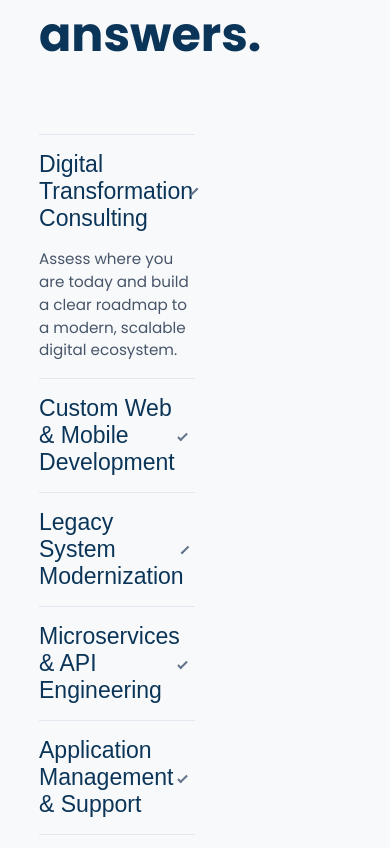
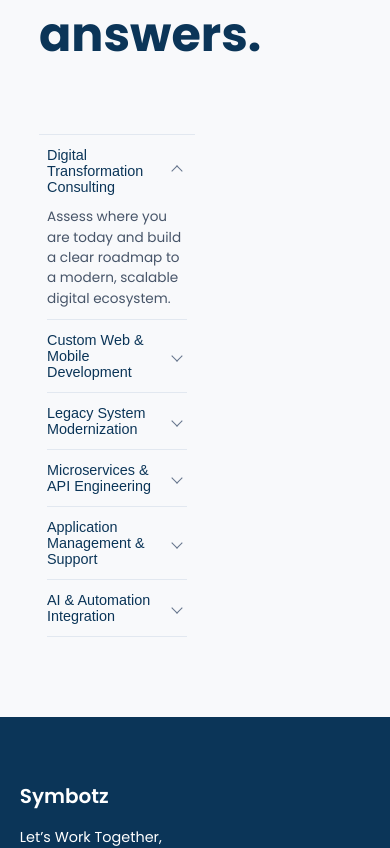
Before and after one commit to Somnath0411/yok, a React (Vite) app: page /services in a window 390 px wide. Shown: the part 4940-5788 px from the top of the page. Built offline with nearby package versions, Linux system fonts and the light colour scheme.

Commit message:
faq section responsiveness

```diff
--- a/src/assets/Accordian.css
+++ b/src/assets/Accordian.css
@@ -1,14 +1,15 @@
 .accordion-container {
   width: 100%;
-  max-width: 900px; /* Adjust as needed */
+  max-width: 900px;
+  margin: 0 auto;
   border-top: 1px solid #e2e8f0;
-  color:var(--darkblue);
-  font-family:'poppins',sans-serif;
+  color: var(--darkblue);
+  font-family: 'poppins', sans-serif;
+  padding: 0 16px;
 }
 
 .accordion-item {
   border-bottom: 1px solid #e2e8f0;
-
 }
 
 .accordion-trigger {
@@ -24,15 +25,20 @@
   text-align: left;
   cursor: pointer;
   transition: all 0.2s ease;
+  gap: 12px;
+}
 
-}
-.faq-question{
-  color:var(--darkblue);
+.faq-question {
+  color: var(--darkblue);
   font-weight: 500;
+  margin: 0;
+  flex: 1;
+  word-break: break-word;
 }
 
 .accordion-trigger:hover {
   text-decoration: pointer;
+  opacity: 0.8;
 }
 
 /* The Chevron Arrow */
@@ -44,6 +50,7 @@
   transform: rotate(45deg);
   transition: transform 0.2s ease;
   margin-right: 10px;
+  flex-shrink: 0;
 }
 
 .accordion-trigger.active .chevron {
@@ -59,7 +66,7 @@
 }
 
 .accordion-content.open {
-  max-height: 200px; /* High enough to contain text */
+  max-height: 500px;
   opacity: 1;
 }
 
@@ -68,5 +75,83 @@
   padding: 0 0 16px 0;
   color: #475569;
   font-size: 0.95rem;
-  line-height: 1.5;
+  line-height: 1.6;
 }
+
+/* Tablet Devices (768px and below) */
+@media (max-width: 768px) {
+  .accordion-container {
+    padding: 0 12px;
+  }
+
+  .accordion-trigger {
+    padding: 14px 0;
+    font-size: 0.95rem;
+  }
+
+  .faq-question {
+    font-size: 0.95rem;
+  }
+
+  .content-inner {
+    font-size: 0.9rem;
+    padding: 0 0 12px 0;
+  }
+
+  .chevron {
+    width: 9px;
+    height: 9px;
+    border-bottom: 1.5px solid #64748b;
+    border-right: 1.5px solid #64748b;
+    margin-right: 8px;
+  }
+}
+
+/* Mobile Devices (480px and below) */
+@media (max-width: 480px) {
+  .accordion-container {
+    padding: 0 8px;
+  }
+
+  .accordion-trigger {
+    padding: 12px 0;
+    gap: 8px;
+  }
+
+  .faq-question {
+    font-size: 0.9rem;
+  }
+
+  .content-inner {
+    font-size: 0.85rem;
+    padding: 0 0 10px 0;
+    line-height: 1.5;
+  }
+
+  .chevron {
+    width: 8px;
+    height: 8px;
+    border-bottom: 1.5px solid #64748b;
+    border-right: 1.5px solid #64748b;
+    margin-right: 6px;
+  }
+
+  .accordion-content.open {
+    max-height: 400px;
+  }
+}
+
+/* Large Desktop (1024px and above) */
+@media (min-width: 1024px) {
+  .accordion-container {
+    padding: 0 20px;
+  }
+
+  .accordion-trigger {
+    padding: 18px 0;
+  }
+
+  .content-inner {
+    font-size: 0.98rem;
+  }
+}
```
